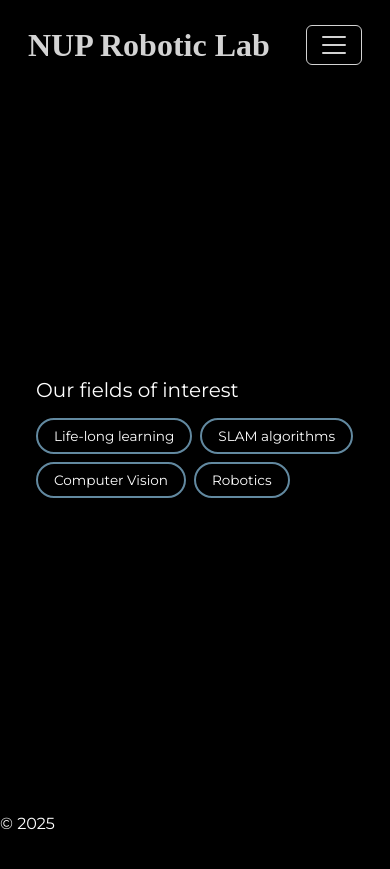
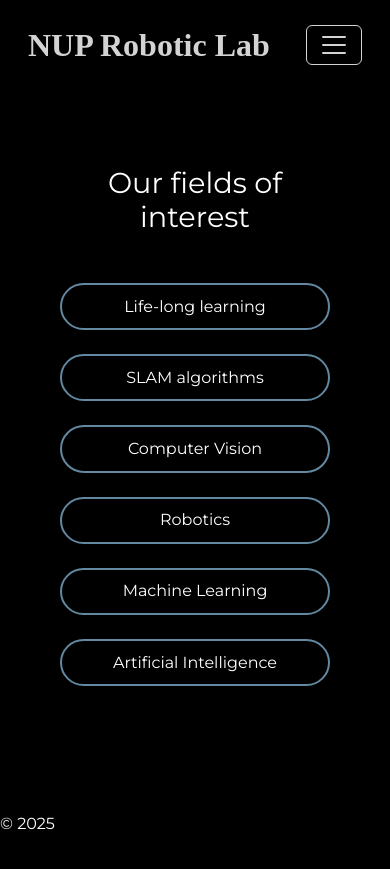
Before and after one commit to rcicd/robo_lab, a Jekyll site: the page built from research.md, in a window 390 px wide. Shown: the top 869 px of the page. Built offline with Jekyll 4.4.1, drawn with Linux system fonts in a browser that asks for light colours; some web fonts are replaced.

Commit message:
update research page

```diff
--- a/_layouts/research.html
+++ b/_layouts/research.html
@@ -7,7 +7,7 @@ layout: base
   <div class="research-inner-content">
     <!-- Fields of Interest Section -->
     <div class="fields-section">
-      <h2>Our fields of interest</h2>
+      <h1>Our fields of interest</h1>
       <div class="fields-container">
         {% for field in page.fields_of_interest %}
           <span class="field-tag">{{ field }}</span>
--- a/assets/css/main.css
+++ b/assets/css/main.css
@@ -124,10 +124,6 @@ body {
   height: 100%;
 }
 
-/* Контент справа
-.content-column {
-  padding-top: var(--content-padding-top);
-}*/
 
 .content-wrapper {
   min-height: calc(100vh - var(--content-margin-top) - var(--navbar-total-height));
@@ -135,7 +131,7 @@ body {
   justify-content: center;
   flex-direction: column;
   text-align: center;
-  /* padding-bottom: 2rem;  добавляем небольшой отступ снизу */
+
 }
 
 /* Старый стиль для обратной совместимости */
--- a/assets/css/research.css
+++ b/assets/css/research.css
@@ -1,242 +1,213 @@
+:root {
+  /* Переменные для research страницы */
+  --research-title-size: 2.5rem;
+  --research-title-margin-bottom: 2.5rem;
+  --research-inner-padding: 2rem;
+  --research-container-padding: 0 1rem;
 
+  /* Переменные для fields section */
+  --fields-section-margin-bottom: 2rem;
+  --fields-title-size: 1.8rem;
+  --fields-title-margin-bottom: 3rem;
+
+  /* Переменные для field tags */
+  --field-tag-padding: 0.8rem 2.5rem;
+  --field-tag-font-size: 1.15rem;
+  --field-tag-gap: 2rem;
+  --field-tag-border-width: 2px;
+  --field-tag-border-radius: 35px;
+  --field-tag-transition: all 0.3s ease;
+
+  /* Переменные для смещения */
+  --field-offset-amount: 50%;
+}
 
 .research-container {
   width: 100%;
-  max-width: 100%; /* Ограничиваем максимальную ширину */
-  padding: 0 0.5rem; /* Минимальный padding */
+  max-width: 100%;
+  padding: var(--research-container-padding);
   box-sizing: border-box;
-  height: 100%; /* Используем всю доступную высоту */
+  height: 100%;
   display: flex;
   flex-direction: column;
   justify-content: center;
 }
 
 .research-title {
-  font-size: 2.5rem; /* Уменьшаем размер */
-  margin-bottom: 1.5rem; /* Уменьшаем отступ */
+  font-size: var(--research-title-size);
+  margin-bottom: var(--research-title-margin-bottom);
   text-align: center;
   color: white;
 }
 
 .research-inner-content {
   background-color: rgba(0, 0, 0, 0.9);
-  padding: 1.5rem; /* Уменьшаем padding */
-  border-radius: 10px;
+  padding: var(--research-inner-padding);
+  border-radius: 15px;
   width: 100%;
-  max-width: 100%;
+  max-width: 900px;
+  margin: 0 auto;
   box-sizing: border-box;
-  max-height: 70vh; /* Ограничиваем высоту */
-  overflow-y: auto; /* Если контент не помещается, добавляем внутреннюю прокрутку */
+  display: flex;
+  flex-direction: column;
+  align-items: center;
 }
 
 /* Fields Section */
 .fields-section {
-  margin-bottom: 1.5rem; /* Уменьшаем отступ */
+  margin-bottom: var(--fields-section-margin-bottom);
+  width: 100%;
 }
 
-.fields-section h2 {
-  font-size: 1.3rem; /* Уменьшаем размер */
-  margin-bottom: 1rem; /* Уменьшаем отступ */
+.fields-section h1 {
+  font-size: var(--fields-title-size);
+  margin-bottom: var(--fields-title-margin-bottom);
   color: white;
-  text-align: left; /* Заголовок по левому краю */
+  text-align: center;
+  margin-top: -1rem;
+  font-weight: 500;
 }
 
 .fields-container {
-  display: flex;
-  flex-wrap: wrap;
-  gap: 1rem;
-  justify-content: flex-start; /* Теги по левому краю */
+  display: grid;
+  grid-template-columns: repeat(3, 1fr);
+  gap: var(--field-tag-gap);
+  justify-items: center;
+  max-width: 900px;
+  margin: 0 auto;
+}
+
+/* Смещение для создания кирпичного эффекта с 3 колонками */
+/* Второй ряд (элементы 4, 5, 6) смещается влево */
+.fields-container .field-tag:nth-child(4),
+.fields-container .field-tag:nth-child(5),
+.fields-container .field-tag:nth-child(6) {
+  transform: translateX(calc(-1 * var(--field-offset-amount)));
+}
+
+/* Третий ряд (элементы 7, 8, 9) без смещения (как первый ряд) */
+.fields-container .field-tag:nth-child(7),
+.fields-container .field-tag:nth-child(8),
+.fields-container .field-tag:nth-child(9) {
+  transform: translateX(0);
+}
+
+/* Четвертый ряд (элементы 10, 11, 12) снова смещается влево */
+.fields-container .field-tag:nth-child(10),
+.fields-container .field-tag:nth-child(11),
+.fields-container .field-tag:nth-child(12) {
+  transform: translateX(calc(-1 * var(--field-offset-amount)));
+}
+
+/* Пятый ряд (элементы 13, 14, 15) без смещения */
+.fields-container .field-tag:nth-child(13),
+.fields-container .field-tag:nth-child(14),
+.fields-container .field-tag:nth-child(15) {
+  transform: translateX(0);
 }
 
 .field-tag {
-  padding: 0.5rem 1.5rem;
-  border-radius: 25px;
-  font-size: 1rem;
+  padding: var(--field-tag-padding);
+  border-radius: var(--field-tag-border-radius);
+  font-size: var(--field-tag-font-size);
   background-color: transparent;
-  border: 2px solid var(--primary-color, #6289a0);
+  border: var(--field-tag-border-width) solid var(--primary-color, #6289a0);
   color: white;
-  transition: all 0.3s ease;
+  transition: var(--field-tag-transition);
   white-space: nowrap;
+  text-align: center;
+  display: inline-block;
+  width: 100%;
+  max-width: 250px;
 }
 
 .field-tag:hover {
   background-color: var(--primary-color, #6289a0);
   color: black;
+  transform: translateY(-2px);
+  box-shadow: 0 4px 8px rgba(98, 137, 160, 0.3);
 }
 
-/* Publications Section */
-.publications-section h2 {
-  font-size: 1.5rem;
-  margin-bottom: 2rem;
-  color: white;
+/* Сохраняем смещение при hover для смещенных элементов */
+.fields-container .field-tag:nth-child(4):hover,
+.fields-container .field-tag:nth-child(5):hover,
+.fields-container .field-tag:nth-child(6):hover,
+.fields-container .field-tag:nth-child(10):hover,
+.fields-container .field-tag:nth-child(11):hover,
+.fields-container .field-tag:nth-child(12):hover {
+  transform: translateX(calc(-1 * var(--field-offset-amount))) translateY(-2px);
 }
 
-.year-section {
-  margin-bottom: 3rem;
-}
-
-.year-title {
-  font-size: 1.3rem;
-  text-align: right;
-  margin-bottom: 1.5rem;
-  color: white;
-}
-
-.publication-card {
-  background-color: rgba(255, 255, 255, 0.05);
-  border: 1px solid rgba(255, 255, 255, 0.1);
-  padding: 1.5rem;
-  margin-bottom: 1rem;
-  border-radius: 8px;
-}
-
-.pub-authors {
-  color: #999;
-  font-size: 0.9rem;
-  margin-bottom: 0.5rem;
-}
-
-.pub-name {
-  color: white;
-  font-size: 1.1rem;
-  margin-bottom: 0.5rem;
-}
-
-.pub-doi {
-  color: #666;
-  font-size: 0.85rem;
-}
-
-/* Адаптивность для планшетов (850px и меньше) */
-@media (max-width: 850px) {
-  .content-right {
-    margin-left: 20vw; /* Уменьшенный отступ от робота */
-    width: 80vw; /* Соответствующая ширина */
-    max-width: 80vw;
-    padding: 1rem;
-    height: calc(100vh - 70px);
+/* Адаптивность для планшетов */
+@media (max-width: 1024px) {
+  :root {
+    --field-offset-amount: 33.33%;
   }
 
-  .research-container {
-    padding: 0 0.5rem;
-  }
-
-  .research-title {
-    font-size: 2rem;
-  }
-
-  .research-inner-content {
-    padding: 1.5rem;
-    max-height: 75vh;
+  .fields-container {
+    max-width: 750px;
+    gap: 1.5rem;
   }
 }
 
-/* Адаптивность для мобильных (790px и меньше) */
-@media (max-width: 790px) {
-  .content-right {
-    margin-left: 0; /* Убираем отступ - робот скрыт */
-    width: 100vw; /* Полная ширина экрана */
-    max-width: 100vw;
-    padding: 0.5rem;
-    height: calc(100vh - 70px);
-    text-align: left; /* Выравнивание по левому краю */
+@media (max-width: 850px) {
+  .fields-container {
+    grid-template-columns: repeat(2, 1fr);
+    max-width: 600px;
   }
 
-  .research-container {
-    padding: 0 0.25rem;
+  /* Для двух колонок возвращаем логику смещения */
+  .fields-container .field-tag:nth-child(3),
+  .fields-container .field-tag:nth-child(4) {
+    transform: translateX(25%);
   }
 
-  .research-title {
-    font-size: 1.75rem;
-    text-align: center; /* Заголовок по центру */
-    margin-bottom: 1rem;
+  .fields-container .field-tag:nth-child(5),
+  .fields-container .field-tag:nth-child(6) {
+    transform: translateX(-25%);
   }
 
-  .research-inner-content {
-    padding: 1rem;
-    border-radius: 0;
-    background-color: black;
-    max-height: 80vh;
+  /* Убираем смещение для остальных элементов на планшетах */
+  .fields-container .field-tag:nth-child(n+7) {
+    transform: none;
   }
 
+  /* Обновляем hover для двух колонок */
+  .fields-container .field-tag:nth-child(3):hover,
+  .fields-container .field-tag:nth-child(4):hover {
+    transform: translateX(25%) translateY(-2px);
+  }
+
+  .fields-container .field-tag:nth-child(5):hover,
+  .fields-container .field-tag:nth-child(6):hover {
+    transform: translateX(-25%) translateY(-2px);
+  }
+}
+
+/* Адаптивность для мобильных устройств */
+@media (max-width: 790px) {
   .fields-container {
-    justify-content: flex-start;
-    gap: 0.75rem;
+    grid-template-columns: 1fr;
+    gap: 1.5rem;
+  }
+
+  /* Убираем смещение на мобильных */
+  .fields-container .field-tag {
+    transform: none !important;
+  }
+
+  .fields-container .field-tag:hover {
+    transform: translateY(-2px) !important;
   }
 
   .field-tag {
-    font-size: 0.9rem;
-    padding: 0.4rem 1.2rem;
+    max-width: 300px;
   }
 }
 
-/* Маленькие мобильные (480px и меньше) */
 @media (max-width: 480px) {
-  .content-right {
-    padding: 0.5rem;
-  }
-
-  .research-container {
-    padding: 0 0.5rem;
-  }
-
-  .research-title {
-    font-size: 1.75rem;
-    margin-bottom: 1.5rem;
-  }
-
-  .research-inner-content {
-    padding: 1.5rem 1rem;
-  }
-
-  .fields-section h2,
-  .publications-section h2 {
-    font-size: 1.25rem;
-    margin-bottom: 1rem;
-  }
-
-  .fields-container {
-    gap: 0.5rem;
-  }
-
-  .field-tag {
-    font-size: 0.85rem;
-    padding: 0.35rem 1rem;
-  }
-
-  .year-title {
-    font-size: 1.1rem;
-  }
-
-  .publication-card {
-    padding: 1rem;
-  }
-
-  .pub-name {
-    font-size: 1rem;
-  }
-
-  .pub-authors {
-    font-size: 0.85rem;
+  :root {
+    --field-tag-padding: 0.6rem 2rem;
+    --field-tag-font-size: 1rem;
   }
 }
-
-/* Очень маленькие экраны (360px и меньше) */
-@media (max-width: 360px) {
-  .research-title {
-    font-size: 1.5rem;
-  }
-
-  .research-inner-content {
-    padding: 1rem 0.75rem;
-  }
-
-  .field-tag {
-    font-size: 0.8rem;
-    padding: 0.3rem 0.8rem;
-  }
-
-  .fields-section h2 {
-    font-size: 1.1rem;
-  }
-}
--- a/research.md
+++ b/research.md
@@ -7,4 +7,6 @@ fields_of_interest:
   - "SLAM algorithms"
   - "Computer Vision"
   - "Robotics"
+  - "Machine Learning"
+  - "Artificial Intelligence"
 ---
```
